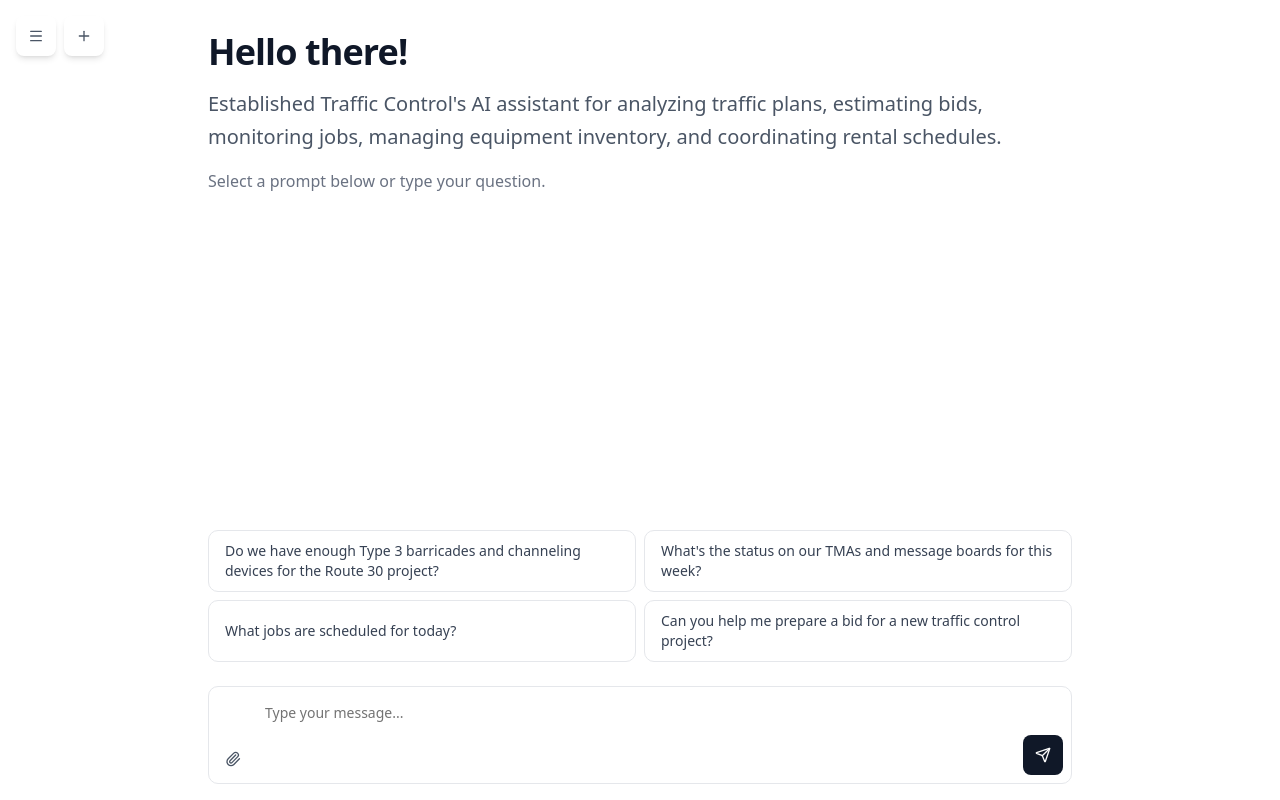
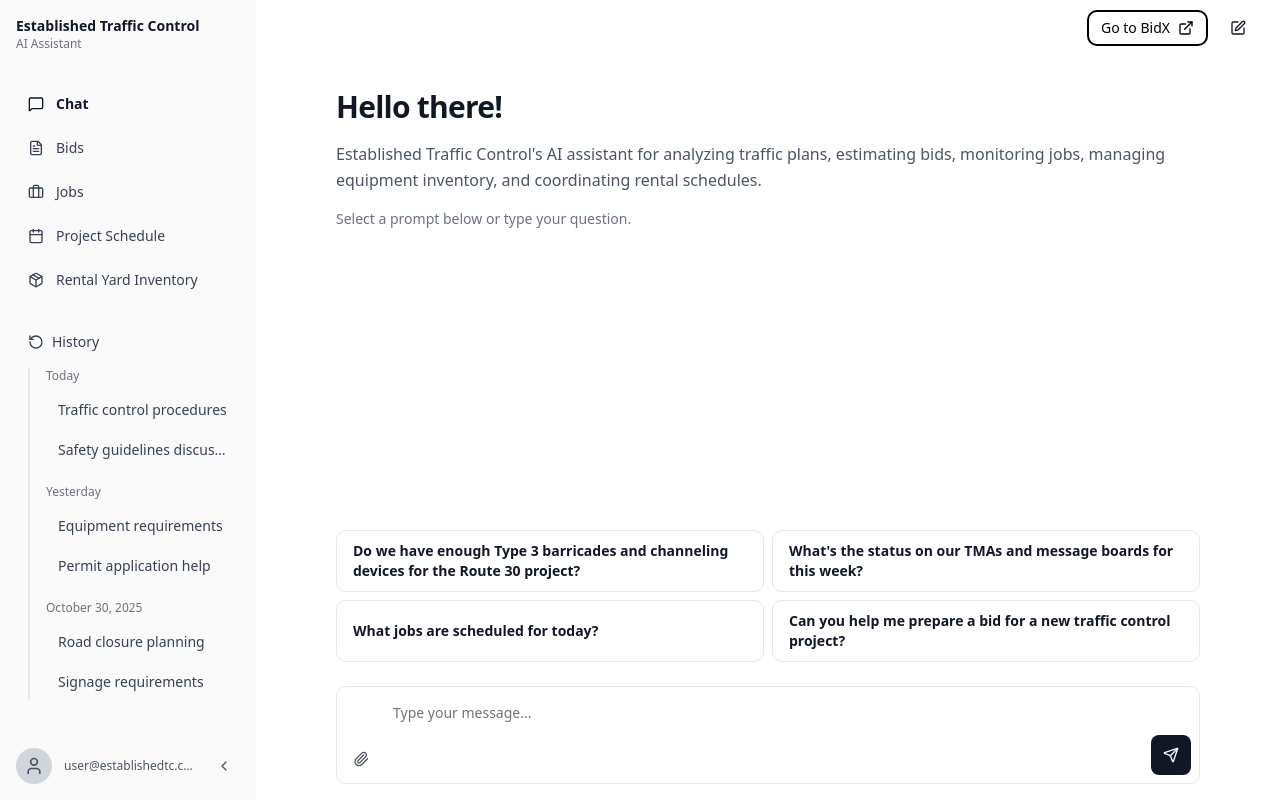
Before and after one commit to Sweetwater-IT/etc-chat, a Next.js app: page / in a window 1280 px wide. Built offline with nearby package versions, Linux system fonts and the light colour scheme.

Commit message:
Update chat-interface.tsx

```diff
--- a/components/chat-interface.tsx
+++ b/components/chat-interface.tsx
@@ -4,7 +4,23 @@ import type React from "react"
 
 import { useChat } from "@ai-sdk/react"
 import { DefaultChatTransport } from "ai"
-import { Send, Sparkles, Menu, Plus, MoreVertical, Paperclip } from "lucide-react"
+import {
+  Send,
+  Sparkles,
+  Plus,
+  MoreVertical,
+  Paperclip,
+  MessageSquare,
+  Briefcase,
+  FileText,
+  Package,
+  Calendar,
+  RotateCcw,
+  ExternalLink,
+  PenSquare,
+  ChevronLeft,
+  User,
+} from "lucide-react"
 import { useRef, useEffect, useState } from "react"
 import { Button } from "@/components/ui/button"
 import { Textarea } from "@/components/ui/textarea"
@@ -16,8 +32,9 @@ export default function ChatInterface() {
 
   const messagesEndRef = useRef<HTMLDivElement>(null)
   const textareaRef = useRef<HTMLTextAreaElement>(null)
-  const [isSidebarOpen, setIsSidebarOpen] = useState(false)
+  const [isSidebarOpen, setIsSidebarOpen] = useState(true)
   const [hoveredChatId, setHoveredChatId] = useState<number | null>(null)
+  const [activeView, setActiveView] = useState("chat")
 
   const [chatHistory] = useState([
     { id: 1, title: "Traffic control procedures", date: new Date() },
@@ -99,54 +116,91 @@ export default function ChatInterface() {
 
   return (
     <div className="flex h-screen bg-white">
-      <div className="fixed left-4 top-4 z-50 flex gap-2">
-        <Button
-          variant="ghost"
-          size="icon"
-          onClick={() => setIsSidebarOpen(!isSidebarOpen)}
-          className={`h-10 w-10 bg-white text-gray-600 shadow-md transition-all duration-300 hover:bg-gray-50 hover:text-gray-900 ${
-            isSidebarOpen ? "translate-x-64" : "translate-x-0"
-          }`}
-        >
-          <Menu className="h-5 w-5" />
-        </Button>
-        {!isSidebarOpen && (
-          <Button
-            variant="ghost"
-            size="icon"
-            onClick={handleNewChat}
-            className="h-10 w-10 bg-white text-gray-600 shadow-md hover:bg-gray-50 hover:text-gray-900"
-          >
-            <Plus className="h-5 w-5" />
-          </Button>
-        )}
-      </div>
-
       <aside
         className={`fixed left-0 top-0 z-40 h-full w-64 bg-[#fafafa] transition-transform duration-300 ${
           isSidebarOpen ? "translate-x-0" : "-translate-x-full"
         }`}
       >
         <div className="flex h-full flex-col">
-          <div className="flex items-center justify-between border-b border-gray-200 bg-[#fafafa] p-4">
+          <div className="flex items-center justify-between bg-[#fafafa] p-4">
             <div className="flex-1">
-              <h1 className="text-base font-bold text-gray-900">Established Traffic Control</h1>
-              <p className="text-xs text-gray-600">AI Assistant</p>
+              <h1 className="text-sm font-semibold text-gray-900">Established Traffic Control</h1>
+              <p className="text-xs text-gray-500">AI Assistant</p>
             </div>
-            <Button
-              variant="ghost"
-              size="icon"
-              onClick={handleNewChat}
-              className="h-8 w-8 text-gray-600 hover:bg-gray-200 hover:text-gray-900"
-            >
-              <Plus className="h-4 w-4" />
-            </Button>
           </div>
 
-          <div className="flex-1 space-y-4 overflow-y-auto p-4">
+          <div className="flex-1 overflow-y-auto p-4">
+            <nav className="space-y-1">
+              <button
+                onClick={() => setActiveView("chat")}
+                className={`flex w-full items-center gap-3 rounded-lg px-3 py-2.5 text-sm transition-all ${
+                  activeView === "chat"
+                    ? "font-bold text-gray-900"
+                    : "font-medium text-gray-700 hover:bg-white hover:text-gray-900"
+                }`}
+              >
+                <MessageSquare className="h-4 w-4" />
+                Chat
+              </button>
+
+              <button
+                onClick={() => setActiveView("bids")}
+                className={`flex w-full items-center gap-3 rounded-lg px-3 py-2.5 text-sm transition-all ${
+                  activeView === "bids"
+                    ? "font-bold text-gray-900"
+                    : "font-medium text-gray-700 hover:bg-white hover:text-gray-900"
+                }`}
+              >
+                <FileText className="h-4 w-4" />
+                Bids
+              </button>
+
+              <button
+                onClick={() => setActiveView("jobs")}
+                className={`flex w-full items-center gap-3 rounded-lg px-3 py-2.5 text-sm transition-all ${
+                  activeView === "jobs"
+                    ? "font-bold text-gray-900"
+                    : "font-medium text-gray-700 hover:bg-white hover:text-gray-900"
+                }`}
+              >
+                <Briefcase className="h-4 w-4" />
+                Jobs
+              </button>
+
+              <button
+                onClick={() => setActiveView("schedule")}
+                className={`flex w-full items-center gap-3 rounded-lg px-3 py-2.5 text-sm transition-all ${
+                  activeView === "schedule"
+                    ? "font-bold text-gray-900"
+                    : "font-medium text-gray-700 hover:bg-white hover:text-gray-900"
+                }`}
+              >
+                <Calendar className="h-4 w-4" />
+                Project Schedule
+              </button>
+
+              <button
+                onClick={() => setActiveView("inventory")}
+                className={`flex w-full items-center gap-3 rounded-lg px-3 py-2.5 text-sm transition-all ${
+                  activeView === "inventory"
+                    ? "font-bold text-gray-900"
+                    : "font-medium text-gray-700 hover:bg-white hover:text-gray-900"
+                }`}
+              >
+                <Package className="h-4 w-4" />
+                Rental Yard Inventory
+              </button>
+
+              <div className="mt-6">
+                <div className="flex items-center gap-2 px-3 py-2 text-sm font-medium text-gray-700">
+                  <RotateCcw className="h-4 w-4" />
+                  History
+                </div>
+
+                <div className="ml-3 mt-2 space-y-4 border-l-2 border-gray-200 pl-4">
                   {Object.entries(groupedChats).map(([dateGroup, chats]) => (
                     <div key={dateGroup}>
-                <h2 className="mb-2 px-3 text-xs font-semibold uppercase tracking-wide text-gray-500">{dateGroup}</h2>
+                      <h3 className="mb-2 text-xs font-medium text-gray-500">{dateGroup}</h3>
                       <div className="space-y-1">
                         {chats.map((chat) => (
                           <div
@@ -155,14 +209,14 @@ export default function ChatInterface() {
                             onMouseEnter={() => setHoveredChatId(chat.id)}
                             onMouseLeave={() => setHoveredChatId(null)}
                           >
-                      <button className="w-full rounded-lg px-3 py-2 text-left transition-colors hover:bg-gray-200">
+                            <button className="w-full rounded-lg px-3 py-2 text-left transition-all hover:bg-white hover:shadow-sm">
                               <div className="truncate text-sm text-gray-700">{chat.title}</div>
                             </button>
                             {hoveredChatId === chat.id && (
                               <Button
                                 variant="ghost"
                                 size="icon"
-                          className="absolute right-2 top-1/2 h-8 w-8 -translate-y-1/2 text-gray-600 hover:bg-gray-300 hover:text-gray-900"
+                                className="absolute right-2 top-1/2 h-7 w-7 -translate-y-1/2 rounded-md text-gray-500 hover:bg-gray-100 hover:text-gray-900"
                                 onClick={(e) => {
                                   e.stopPropagation()
                                   console.log("[v0] Action menu clicked for chat", chat.id)
@@ -178,22 +232,69 @@ export default function ChatInterface() {
                   ))}
                 </div>
               </div>
+            </nav>
+          </div>
+
+          <div className="bg-[#fafafa] p-4">
+            <div className="flex items-center gap-3">
+              <div className="flex h-9 w-9 shrink-0 items-center justify-center rounded-full bg-gray-300">
+                <User className="h-5 w-5 text-gray-600" />
+              </div>
+              <div className="flex-1 min-w-0">
+                <p className="text-xs text-gray-600 truncate">user@establishedtc.com</p>
+              </div>
+              <Button
+                variant="ghost"
+                size="icon"
+                onClick={() => setIsSidebarOpen(false)}
+                className="h-8 w-8 shrink-0 text-gray-600 hover:bg-white hover:text-gray-900"
+                title="Collapse sidebar"
+              >
+                <ChevronLeft className="h-4 w-4" />
+              </Button>
+            </div>
+          </div>
+        </div>
       </aside>
 
       <div className={`flex flex-1 flex-col transition-all duration-300 ${isSidebarOpen ? "ml-64" : "ml-0"}`}>
-        <div className="flex-1 overflow-y-auto">
-          <div className="mx-auto max-w-4xl px-4 py-8">
+        <header className="relative z-30 border-b border-gray-100 bg-white">
+          <div className="flex h-14 items-center justify-end gap-3 px-6">
+            <Button
+              variant="ghost"
+              className="gap-2 rounded-lg border-2 border-black bg-white text-black hover:bg-gray-50"
+              onClick={() => console.log("[v0] Go to BidX clicked")}
+            >
+              Go to BidX
+              <ExternalLink className="h-4 w-4" />
+            </Button>
+            <Button
+              variant="ghost"
+              size="icon"
+              onClick={handleNewChat}
+              className="h-9 w-9 rounded-lg bg-white text-gray-900 hover:bg-gray-50"
+            >
+              <PenSquare className="h-6 w-6" />
+            </Button>
+          </div>
+          <div className="pointer-events-none absolute bottom-0 left-0 right-0 h-8 translate-y-full bg-gradient-to-b from-white to-transparent" />
+        </header>
+
+        {activeView === "chat" && (
+          <>
+            <div className="relative flex-1 overflow-y-auto">
+              <div className="mx-auto max-w-4xl px-4 pb-8 pt-8">
                 {messages.length === 0 ? (
                   <div className="flex h-full flex-col justify-center">
                     <div className="space-y-4">
                       <div>
-                    <h1 className="text-4xl font-bold tracking-tight text-gray-900">Hello there!</h1>
+                        <h1 className="text-3xl font-semibold tracking-tight text-gray-900">Hello there!</h1>
                       </div>
-                  <p className="text-xl text-gray-600 leading-relaxed">
-                    Established Traffic Control's AI assistant for analyzing traffic plans, estimating bids, monitoring
-                    jobs, managing equipment inventory, and coordinating rental schedules.
+                      <p className="text-base leading-relaxed text-gray-600">
+                        Established Traffic Control's AI assistant for analyzing traffic plans, estimating bids,
+                        monitoring jobs, managing equipment inventory, and coordinating rental schedules.
                       </p>
-                  <p className="text-base text-gray-500">Select a prompt below or type your question.</p>
+                      <p className="text-sm text-gray-500">Select a prompt below or type your question.</p>
                     </div>
                   </div>
                 ) : (
@@ -229,7 +330,7 @@ export default function ChatInterface() {
                         )}
                       </div>
                     ))}
-                {status === "streaming" && (
+                    {status === "in_progress" && (
                       <div className="flex gap-3">
                         <div className="flex h-8 w-8 shrink-0 items-center justify-center rounded-lg bg-gray-900">
                           <Sparkles className="h-4 w-4 text-white" />
@@ -262,7 +363,7 @@ export default function ChatInterface() {
                     }}
                     className="rounded-lg border border-gray-200 bg-white px-4 py-2.5 text-left text-sm transition-colors hover:bg-gray-50"
                   >
-                <div className="text-gray-700">
+                    <div className="font-semibold text-gray-900">
                       Do we have enough Type 3 barricades and channeling devices for the Route 30 project?
                     </div>
                   </button>
@@ -275,7 +376,9 @@ export default function ChatInterface() {
                     }}
                     className="rounded-lg border border-gray-200 bg-white px-4 py-2.5 text-left text-sm transition-colors hover:bg-gray-50"
                   >
-                <div className="text-gray-700">What's the status on our TMAs and message boards for this week?</div>
+                    <div className="font-semibold text-gray-900">
+                      What's the status on our TMAs and message boards for this week?
+                    </div>
                   </button>
                   <button
                     onClick={() => {
@@ -286,7 +389,7 @@ export default function ChatInterface() {
                     }}
                     className="rounded-lg border border-gray-200 bg-white px-4 py-2.5 text-left text-sm transition-colors hover:bg-gray-50"
                   >
-                <div className="text-gray-700">What jobs are scheduled for today?</div>
+                    <div className="font-semibold text-gray-900">What jobs are scheduled for today?</div>
                   </button>
                   <button
                     onClick={() => {
@@ -297,7 +400,9 @@ export default function ChatInterface() {
                     }}
                     className="rounded-lg border border-gray-200 bg-white px-4 py-2.5 text-left text-sm transition-colors hover:bg-gray-50"
                   >
-                <div className="text-gray-700">Can you help me prepare a bid for a new traffic control project?</div>
+                    <div className="font-semibold text-gray-900">
+                      Can you help me prepare a bid for a new traffic control project?
+                    </div>
                   </button>
                 </div>
               </div>
@@ -323,14 +428,14 @@ export default function ChatInterface() {
                       className="min-h-[80px] max-h-[200px] flex-1 resize-none border-0 bg-transparent p-2 text-gray-900 focus-visible:ring-0 focus-visible:ring-offset-0"
                       onKeyDown={handleKeyDown}
                       onInput={handleInput}
-                  disabled={status !== "ready"}
+                      disabled={status === "in_progress"}
                       rows={1}
                     />
                     <Button
                       type="submit"
                       size="icon"
                       className="h-10 w-10 shrink-0 bg-gray-900 hover:bg-gray-800"
-                  disabled={status !== "ready"}
+                      disabled={status === "in_progress"}
                     >
                       <Send className="h-4 w-4" />
                       <span className="sr-only">Send message</span>
@@ -339,6 +444,100 @@ export default function ChatInterface() {
                 </form>
               </div>
             </div>
+          </>
+        )}
+
+        {activeView === "jobs" && (
+          <div className="flex-1 overflow-y-auto bg-gray-50 p-8">
+            <div className="mx-auto max-w-7xl">
+              <div className="mb-6 flex items-center justify-between">
+                <h2 className="text-3xl font-bold tracking-tight text-gray-900">Jobs</h2>
+                <Button className="gap-2 rounded-lg bg-gray-900 hover:bg-gray-800">
+                  <Plus className="h-4 w-4" />
+                  New Job
+                </Button>
+              </div>
+              <div className="rounded-xl border border-gray-200 bg-white p-12 text-center shadow-sm">
+                <div className="mx-auto max-w-sm">
+                  <div className="mx-auto mb-4 flex h-16 w-16 items-center justify-center rounded-full bg-gray-100">
+                    <Briefcase className="h-8 w-8 text-gray-400" />
+                  </div>
+                  <h3 className="mb-2 text-lg font-semibold text-gray-900">No jobs yet</h3>
+                  <p className="text-sm text-gray-500">Get started by creating your first job</p>
+                </div>
+              </div>
+            </div>
+          </div>
+        )}
+
+        {activeView === "bids" && (
+          <div className="flex-1 overflow-y-auto bg-gray-50 p-8">
+            <div className="mx-auto max-w-7xl">
+              <div className="mb-6 flex items-center justify-between">
+                <h2 className="text-3xl font-bold tracking-tight text-gray-900">Bids</h2>
+                <Button className="gap-2 rounded-lg bg-gray-900 hover:bg-gray-800">
+                  <Plus className="h-4 w-4" />
+                  New Bid
+                </Button>
+              </div>
+              <div className="rounded-xl border border-gray-200 bg-white p-12 text-center shadow-sm">
+                <div className="mx-auto max-w-sm">
+                  <div className="mx-auto mb-4 flex h-16 w-16 items-center justify-center rounded-full bg-gray-100">
+                    <FileText className="h-8 w-8 text-gray-400" />
+                  </div>
+                  <h3 className="mb-2 text-lg font-semibold text-gray-900">No bids yet</h3>
+                  <p className="text-sm text-gray-500">Start tracking your bids here</p>
+                </div>
+              </div>
+            </div>
+          </div>
+        )}
+
+        {activeView === "schedule" && (
+          <div className="flex-1 overflow-y-auto bg-gray-50 p-8">
+            <div className="mx-auto max-w-7xl">
+              <div className="mb-6 flex items-center justify-between">
+                <h2 className="text-3xl font-bold tracking-tight text-gray-900">Project Schedule</h2>
+                <Button className="gap-2 rounded-lg bg-gray-900 hover:bg-gray-800">
+                  <Plus className="h-4 w-4" />
+                  Add Event
+                </Button>
+              </div>
+              <div className="rounded-xl border border-gray-200 bg-white p-12 text-center shadow-sm">
+                <div className="mx-auto max-w-sm">
+                  <div className="mx-auto mb-4 flex h-16 w-16 items-center justify-center rounded-full bg-gray-100">
+                    <Calendar className="h-8 w-8 text-gray-400" />
+                  </div>
+                  <h3 className="mb-2 text-lg font-semibold text-gray-900">No scheduled projects</h3>
+                  <p className="text-sm text-gray-500">Your project schedule will appear here</p>
+                </div>
+              </div>
+            </div>
+          </div>
+        )}
+
+        {activeView === "inventory" && (
+          <div className="flex-1 overflow-y-auto bg-gray-50 p-8">
+            <div className="mx-auto max-w-7xl">
+              <div className="mb-6 flex items-center justify-between">
+                <h2 className="text-3xl font-bold tracking-tight text-gray-900">Rental Yard Inventory</h2>
+                <Button className="gap-2 rounded-lg bg-gray-900 hover:bg-gray-800">
+                  <Plus className="h-4 w-4" />
+                  Add Equipment
+                </Button>
+              </div>
+              <div className="rounded-xl border border-gray-200 bg-white p-12 text-center shadow-sm">
+                <div className="mx-auto max-w-sm">
+                  <div className="mx-auto mb-4 flex h-16 w-16 items-center justify-center rounded-full bg-gray-100">
+                    <Package className="h-8 w-8 text-gray-400" />
+                  </div>
+                  <h3 className="mb-2 text-lg font-semibold text-gray-900">No equipment tracked</h3>
+                  <p className="text-sm text-gray-500">Start managing your rental inventory here</p>
+                </div>
+              </div>
+            </div>
+          </div>
+        )}
       </div>
     </div>
   )
```
Lines whose indentation alone changed are shown as unchanged.
